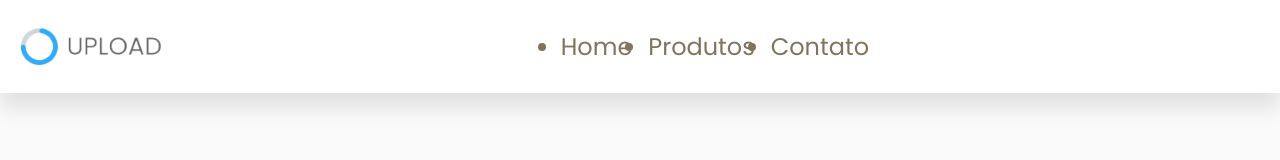
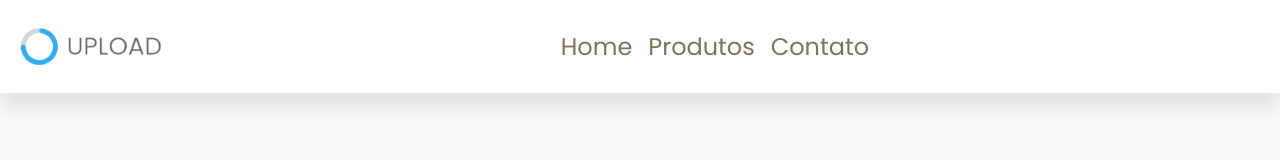
Before and after one commit to upload-empresa/uploadsite, a Next.js app: page / in a window 1280 px wide. Shown: the top 160 px of the page. Built offline with nearby package versions, Linux system fonts and the light colour scheme.

Commit message:
Tirando o marker do li

```diff
--- a/src/components/Navbar/navigation.tsx
+++ b/src/components/Navbar/navigation.tsx
@@ -18,6 +18,10 @@ export function Navigation({ link, name }: NavigationProps) {
             }}
 
         >
+            <Text
+                as="li"
+                listStyleType={"none"}
+            >
                 <NextLink href={link} passHref>
                     <Link
                         as="a"
@@ -25,13 +29,10 @@ export function Navigation({ link, name }: NavigationProps) {
                             textDecoration: "none",
                         }}
                     >
-                    <Text
-                        as="li"
-                    >
                         {name}
-                    </Text>
                     </Link>
                 </NextLink>
+            </Text>
         </Text>
 
     )
```
Lines whose indentation alone changed are shown as unchanged.
